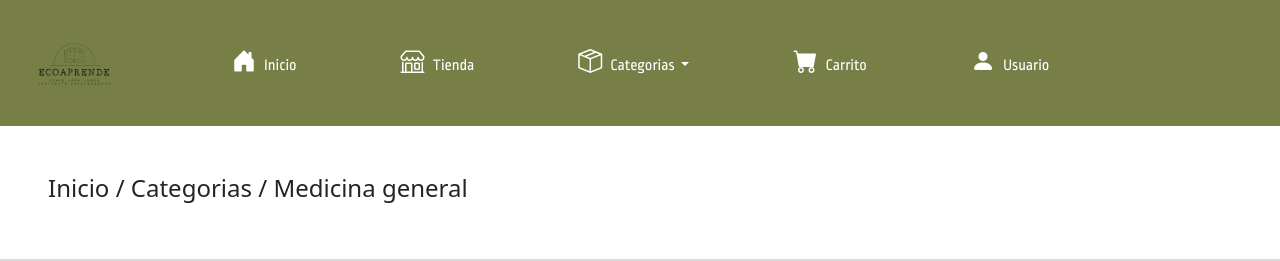
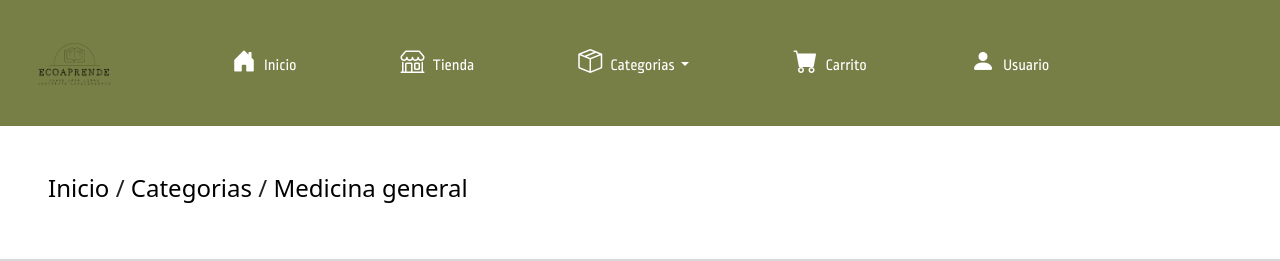
Before and after one commit to jackym004/ecoaprende, a plain HTML site: page ecoaprende_sitiopublico/vistas/publica/opciones_categoria.html in a window 1280 px wide. Shown: the top 261 px of the page. Drawn offline with nearby package versions, Linux system fonts and the light colour scheme.

Commit message:
actualizacion_sabado

```diff
--- a/ecoaprende_sitiopublico/recursos/css/Publico/opciones_categorias.css
+++ b/ecoaprende_sitiopublico/recursos/css/Publico/opciones_categorias.css
@@ -29,3 +29,7 @@ body {
     text-decoration: none;
     color: black;
 }
+
+a{
+    text-decoration: none;
+}
--- a/ecoaprende_sitiopublico/vistas/publica/opciones_categoria.html
+++ b/ecoaprende_sitiopublico/vistas/publica/opciones_categoria.html
@@ -19,7 +19,7 @@
 
     <main>
         <div class="d-flex flex-wrap mt-5 mx-5">
-            <h4> Inicio / Categorias / Medicina general </h4>
+            <h4> <a class="text-black" href="/ecoaprende_sitiopublico/vistas/publica/menu.html">Inicio</a> / <a class="text-black" href="">Categorias</a> / <a class="text-black" href="">Medicina general</a>  </h4>
         </div>
 
         <div class="d-flex flex-column mt-5 col-12">
```
